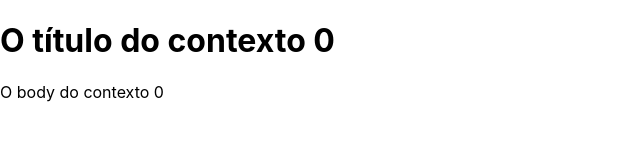
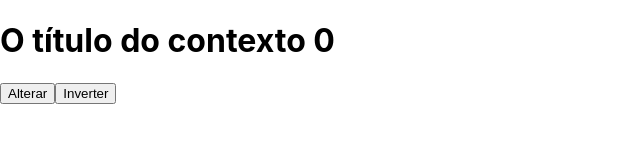
Before and after one commit to brseghese/om-reactjs-nextjs, a React (Create React App) app: page / in a window 1280 px wide. Shown: the top 160 px of the page, without its empty margins (0-640 px from the left). Built offline with nearby package versions, Linux system fonts and the light colour scheme.

Commit message:
useReducer

```diff
--- a/src/App.js
+++ b/src/App.js
@@ -1,12 +1,49 @@
+import { useReducer } from 'react';
 import './App.css';
-import { AppContext } from './contexts/AppContext';
-import { Div } from './components/Div';
+
+const globalState = {
+  title: 'O título do contexto',
+  body: 'O body do contexto',
+  counter: 0,
+};
+
+const reducer = (state, action) => {
+  switch (action.type) {
+    case 'alterar': {
+      console.log('Chamou alterar', action.payload);
+      return { ...state, title: action.payload };
+    }
+
+    case 'inverter': {
+      console.log('Chamou inverter');
+      const { title } = state;
+      return { ...state, title: title.split('').reverse().join('') };
+    }
+  }
+  return { ...state };
+};
 
 function App() {
+  const [state, dispatch] = useReducer(reducer, globalState);
+  const { title, body, counter } = state;
+
   return (
-    <AppContext>
-      <Div />
-    </AppContext>
+    <div>
+      <h1>
+        {title} {counter}
+      </h1>
+      <button
+        onClick={() =>
+          dispatch({
+            type: 'alterar',
+            payload: new Date().toLocaleDateString('pt-BR'),
+          })
+        }
+      >
+        Alterar
+      </button>
+      <button onClick={() => dispatch({ type: 'inverter' })}>Inverter</button>
+    </div>
   );
 }
 
```
